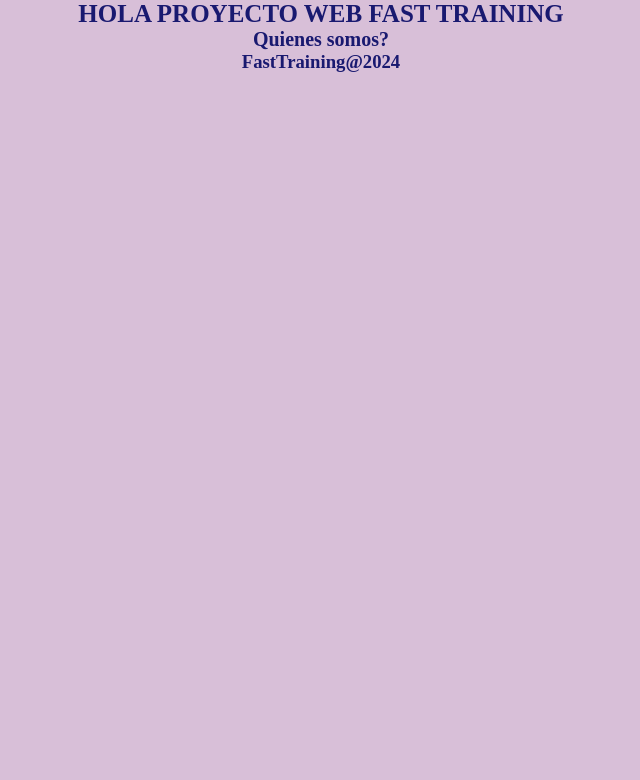
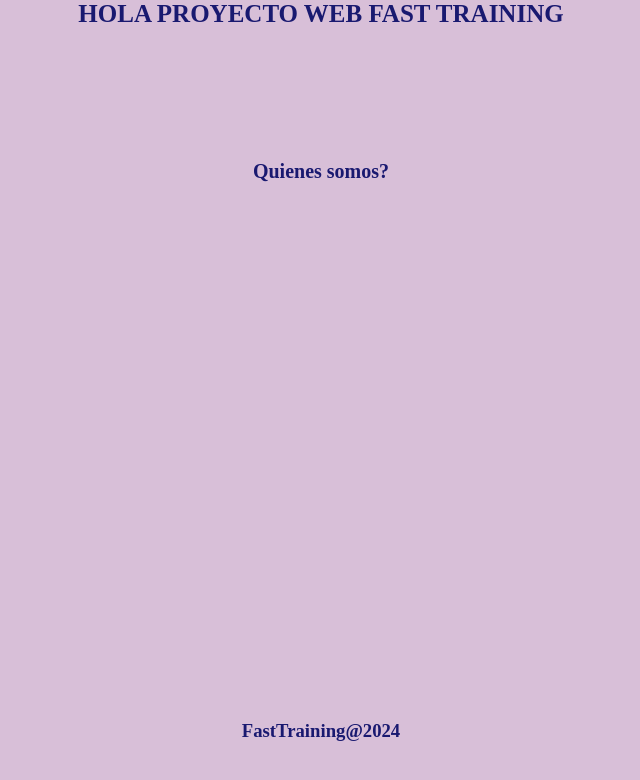
Before and after one commit to JohannnDM/gitnuevo, a plain HTML site: page index.html in a window 1280 px wide. Shown: the whole page, without its empty margins (319-959 px from the left). Drawn offline with Linux system fonts and the light colour scheme.

Commit message:
Cambio del viewport Landing Page

```diff
--- a/css/styles.css
+++ b/css/styles.css
@@ -6,6 +6,14 @@
 body {
     background-color:thistle;
     color: midnightblue;
+}
+header {
+    height: 20vh;
+}
+main {
+    height: 70vh;
+    width: 90%;
+    margin: auto;
 }
 h1 {
     text-align: center;
@@ -17,4 +25,5 @@ h2 {
 }
 footer {
     text-align: center;
+    height: 10vh;
 }
```
